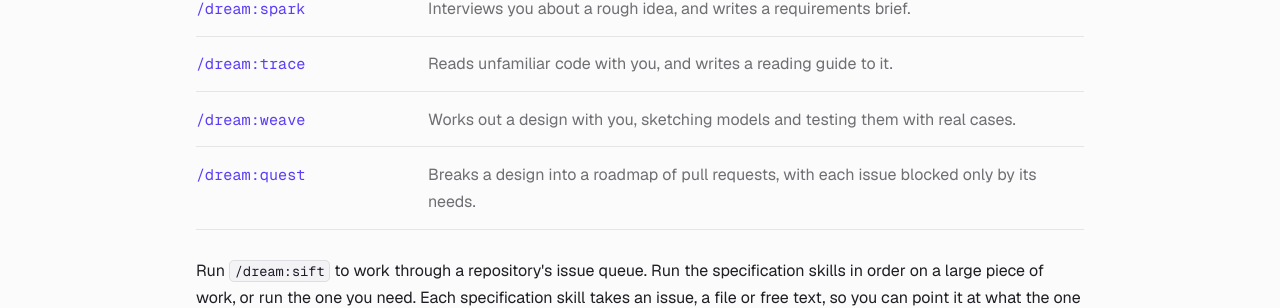
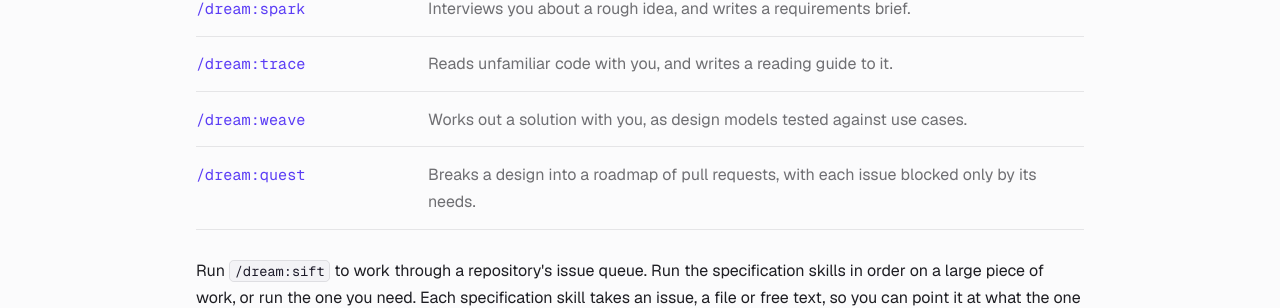
Before and after one commit to alimanfoo/dream, an MkDocs documentation site: the page built from docs/index.md, in a window 1280 px wide and 900 px high, scrolled down 2631 px. Shown: the part 151-459 px from the top of the window. Built offline with MkDocs 1.6.1 and Material for MkDocs 9.7.7, drawn with Linux system fonts in a browser that asks for light colours; comment, search, counter and statistics services are not loaded.

Commit message:
Describe weave's row in terms of design models and use cases
Co-Authored-By: Claude Opus 5.5 <noreply@anthropic.com>

```diff
--- a/docs/index.md
+++ b/docs/index.md
@@ -83,7 +83,7 @@ request where you can comment on any line.
 | `/dream:sift`  | Triages GitHub issues with you, records each decision, and can dispatch accepted work.      |
 | `/dream:spark` | Interviews you about a rough idea, and writes a requirements brief.                         |
 | `/dream:trace` | Reads unfamiliar code with you, and writes a reading guide to it.                           |
-| `/dream:weave` | Works out a design with you, sketching models and testing them with real cases.             |
+| `/dream:weave` | Works out a solution with you, as design models tested against use cases.                   |
 | `/dream:quest` | Breaks a design into a roadmap of pull requests, with each issue blocked only by its needs. |
 
 Run `/dream:sift` to work through a repository's issue queue. Run the
```
